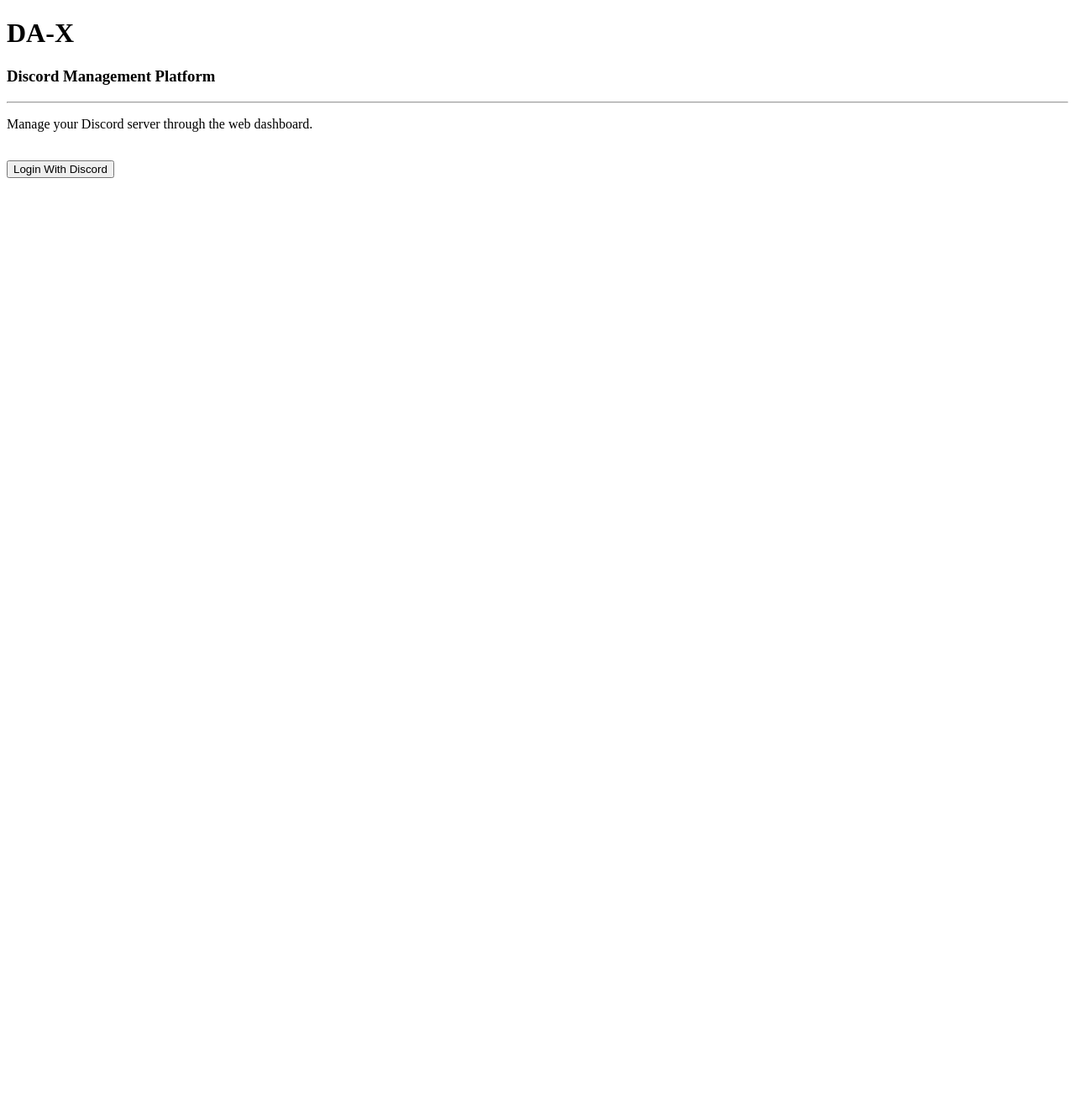
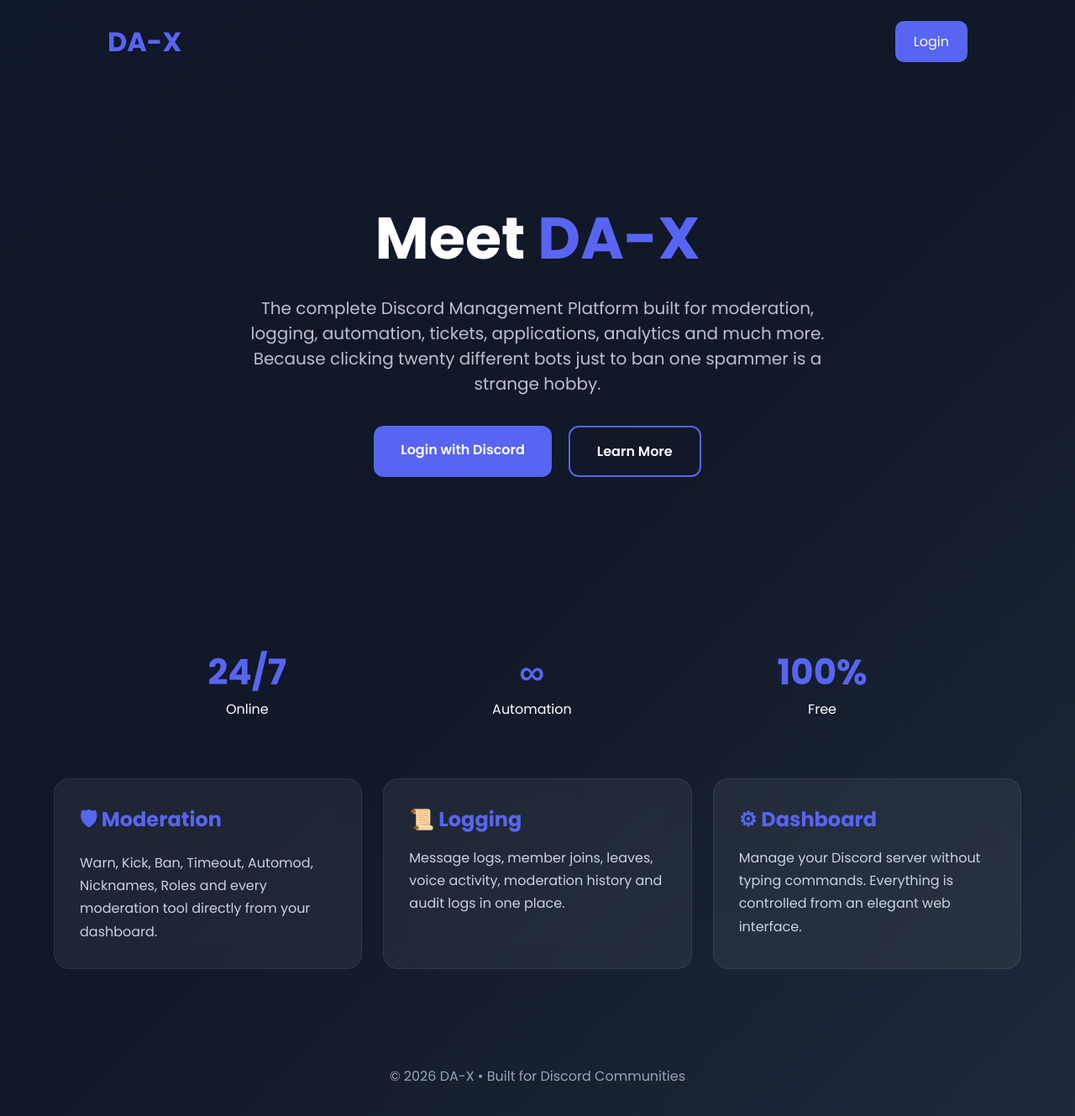
Before and after one commit to AngelLand-Discord/DA-X, a Flask app: page / in a window 1280 px wide. Shown: the whole page at 84% size. Before the commit the page ends 212 px from the top, so only its background shows below. Run offline with Flask 3, Linux system fonts and the light colour scheme; parts of the project's set-up code (start-up, migrations or seed data) failed here and were passed over.

Commit message:
Update index.html

```diff
--- a/dashboard-service/templates/index.html
+++ b/dashboard-service/templates/index.html
@@ -1,50 +1,266 @@
 <!DOCTYPE html>
-<html>
+<html lang="en">
 
 <head>
+    <meta charset="UTF-8">
+    <meta name="viewport" content="width=device-width, initial-scale=1.0">
+    <title>DA-X Dashboard</title>
 
-    <title>
+    <link href="https://fonts.googleapis.com/css2?family=Poppins:wght@300;400;500;600;700&display=swap" rel="stylesheet">
 
-        DA-X Dashboard
+    <style>
+        *{
+            margin:0;
+            padding:0;
+            box-sizing:border-box;
+            font-family:'Poppins',sans-serif;
+        }
 
-    </title>
+        body{
+            background:linear-gradient(135deg,#0f172a,#111827,#1e293b);
+            color:white;
+            min-height:100vh;
+            overflow-x:hidden;
+        }
+
+        nav{
+            display:flex;
+            justify-content:space-between;
+            align-items:center;
+            padding:25px 10%;
+        }
+
+        .logo{
+            font-size:32px;
+            font-weight:700;
+            color:#5865F2;
+        }
+
+        .login-top{
+            text-decoration:none;
+            color:white;
+            background:#5865F2;
+            padding:12px 22px;
+            border-radius:10px;
+            transition:.25s;
+        }
+
+        .login-top:hover{
+            background:#4752C4;
+        }
+
+        .hero{
+            display:flex;
+            justify-content:center;
+            align-items:center;
+            flex-direction:column;
+            text-align:center;
+            min-height:75vh;
+            padding:20px;
+        }
+
+        .hero h1{
+            font-size:70px;
+            margin-bottom:15px;
+        }
+
+        .hero h1 span{
+            color:#5865F2;
+        }
+
+        .hero p{
+            max-width:700px;
+            color:#b9c0d0;
+            font-size:20px;
+            margin-bottom:35px;
+        }
+
+        .buttons{
+            display:flex;
+            gap:20px;
+            flex-wrap:wrap;
+            justify-content:center;
+        }
+
+        .btn{
+            text-decoration:none;
+            padding:16px 32px;
+            border-radius:12px;
+            font-weight:600;
+            transition:.25s;
+        }
+
+        .primary{
+            background:#5865F2;
+            color:white;
+        }
+
+        .primary:hover{
+            background:#4752C4;
+            transform:translateY(-3px);
+        }
+
+        .secondary{
+            border:2px solid #5865F2;
+            color:white;
+        }
+
+        .secondary:hover{
+            background:#5865F2;
+        }
+
+        .cards{
+            width:90%;
+            max-width:1200px;
+            margin:auto;
+            display:grid;
+            grid-template-columns:repeat(auto-fit,minmax(280px,1fr));
+            gap:25px;
+            padding-bottom:80px;
+        }
+
+        .card{
+            background:rgba(255,255,255,.06);
+            backdrop-filter:blur(14px);
+            border:1px solid rgba(255,255,255,.08);
+            border-radius:18px;
+            padding:30px;
+            transition:.3s;
+        }
+
+        .card:hover{
+            transform:translateY(-10px);
+            border-color:#5865F2;
+        }
+
+        .card h2{
+            margin-bottom:15px;
+            color:#5865F2;
+        }
+
+        .card p{
+            color:#c9d1e3;
+            line-height:1.7;
+        }
+
+        .stats{
+            width:90%;
+            max-width:1000px;
+            margin:70px auto;
+            display:flex;
+            justify-content:space-around;
+            flex-wrap:wrap;
+            gap:30px;
+        }
+
+        .stat{
+            text-align:center;
+        }
+
+        .stat h1{
+            color:#5865F2;
+            font-size:42px;
+        }
+
+        footer{
+            padding:35px;
+            text-align:center;
+            color:#9aa4b7;
+        }
+    </style>
 
 </head>
 
 <body>
 
+<nav>
+
+<div class="logo">
+DA-X
+</div>
+
+<a href="/login" class="login-top">
+Login
+</a>
+
+</nav>
+
+<section class="hero">
+
 <h1>
-
-DA-X
-
+Meet <span>DA-X</span>
 </h1>
 
-<h3>
-
-Discord Management Platform
-
-</h3>
-
-<hr>
-
 <p>
-
-Manage your Discord server through the web dashboard.
-
+The complete Discord Management Platform built for moderation,
+logging, automation, tickets, applications, analytics and much
+more. Because clicking twenty different bots just to ban one spammer
+is a strange hobby.
 </p>
 
-<br>
+<div class="buttons">
 
-<a href="/login">
-
-<button>
-
-Login With Discord
-
-</button>
-
+<a href="/login" class="btn primary">
+Login with Discord
 </a>
 
+<a href="#features" class="btn secondary">
+Learn More
+</a>
+
+</div>
+
+</section>
+
+<section class="stats">
+
+<div class="stat">
+<h1>24/7</h1>
+<p>Online</p>
+</div>
+
+<div class="stat">
+<h1>∞</h1>
+<p>Automation</p>
+</div>
+
+<div class="stat">
+<h1>100%</h1>
+<p>Free</p>
+</div>
+
+</section>
+
+<section class="cards" id="features">
+
+<div class="card">
+<h2>🛡 Moderation</h2>
+<p>
+Warn, Kick, Ban, Timeout, Automod, Nicknames, Roles and every moderation tool directly from your dashboard.
+</p>
+</div>
+
+<div class="card">
+<h2>📜 Logging</h2>
+<p>
+Message logs, member joins, leaves, voice activity, moderation history and audit logs in one place.
+</p>
+</div>
+
+<div class="card">
+<h2>⚙ Dashboard</h2>
+<p>
+Manage your Discord server without typing commands. Everything is controlled from an elegant web interface.
+</p>
+</div>
+
+</section>
+
+<footer>
+
+© 2026 DA-X • Built for Discord Communities
+
+</footer>
+
 </body>
-
 </html>
```
